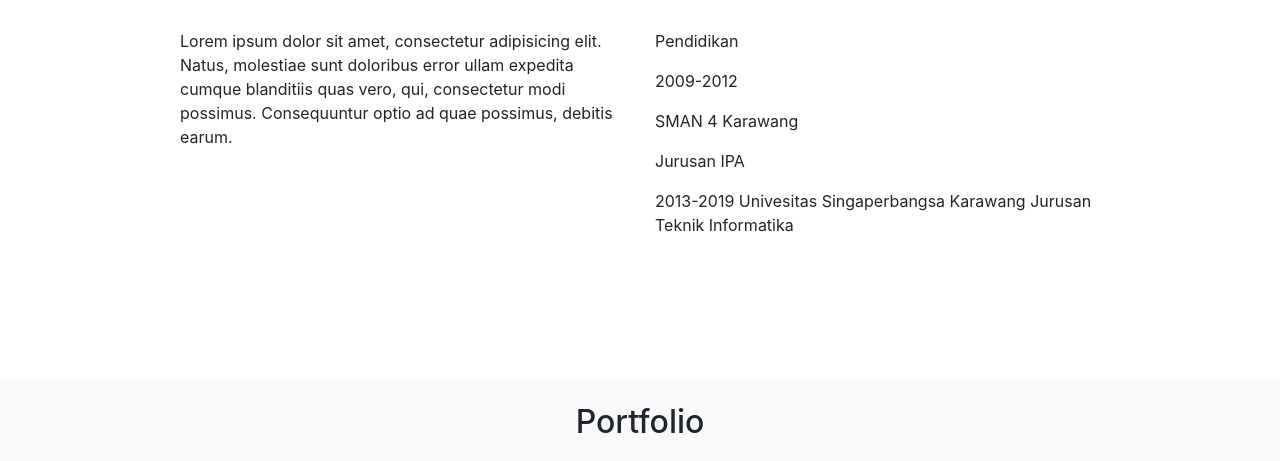
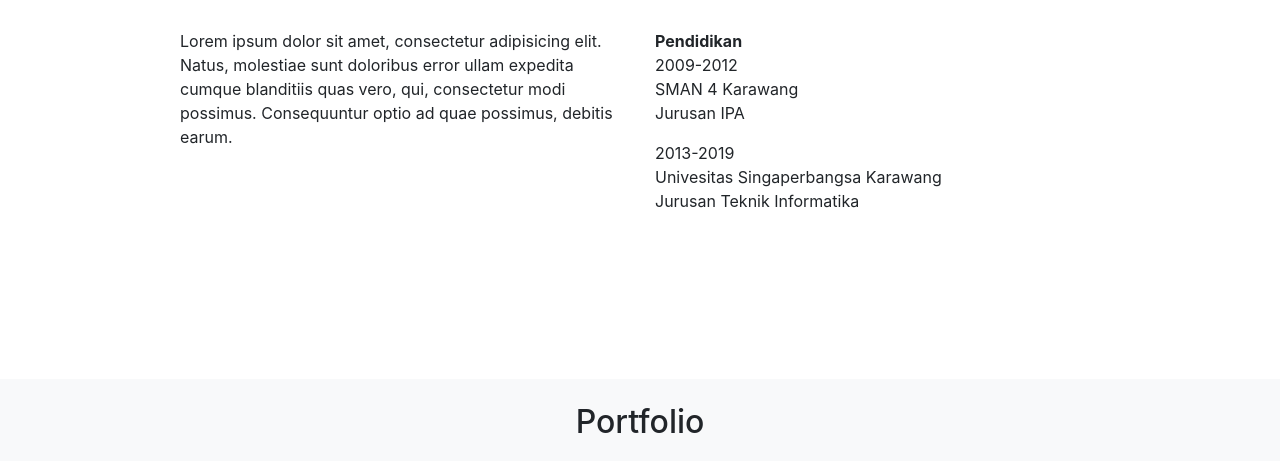
Before and after one commit to hendroagungs/hendroagungs.github.io, a plain HTML site: page index.html in a window 1280 px wide. Shown: the part 636-1097 px from the top of the page. Drawn offline with nearby package versions, Linux system fonts and the light colour scheme.

Commit message:
mengubah about2

```diff
--- a/index.html
+++ b/index.html
@@ -62,14 +62,9 @@
             <p>Lorem ipsum dolor sit amet, consectetur adipisicing elit. Natus, molestiae sunt doloribus error ullam expedita cumque blanditiis quas vero, qui, consectetur modi possimus. Consequuntur optio ad quae possimus, debitis earum.</p>
           </div>
           <div class="col-md-5">
-            <p>Pendidikan</p>
-            <p>2009-2012</p>
-            <p>SMAN 4 Karawang</p>
-            <p>Jurusan IPA</p>
+            <p><strong>Pendidikan</strong><br>2009-2012<br>SMAN 4 Karawang<br>Jurusan IPA</p>
 
-            2013-2019
-            Univesitas Singaperbangsa Karawang
-            Jurusan Teknik Informatika</p>
+            <p>2013-2019<br>Univesitas Singaperbangsa Karawang<br>Jurusan Teknik Informatika</p>
           </div>
         </div>
       </div>
```
